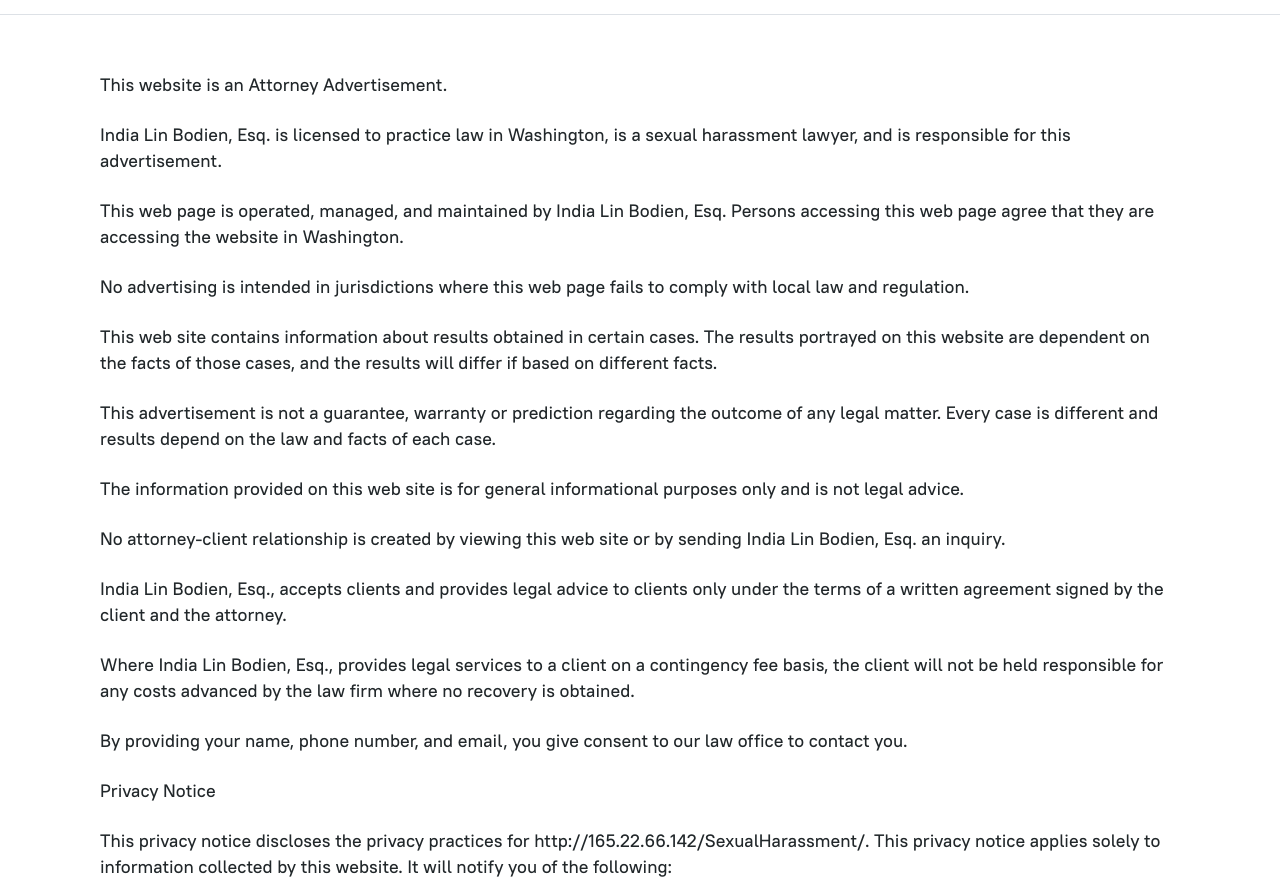
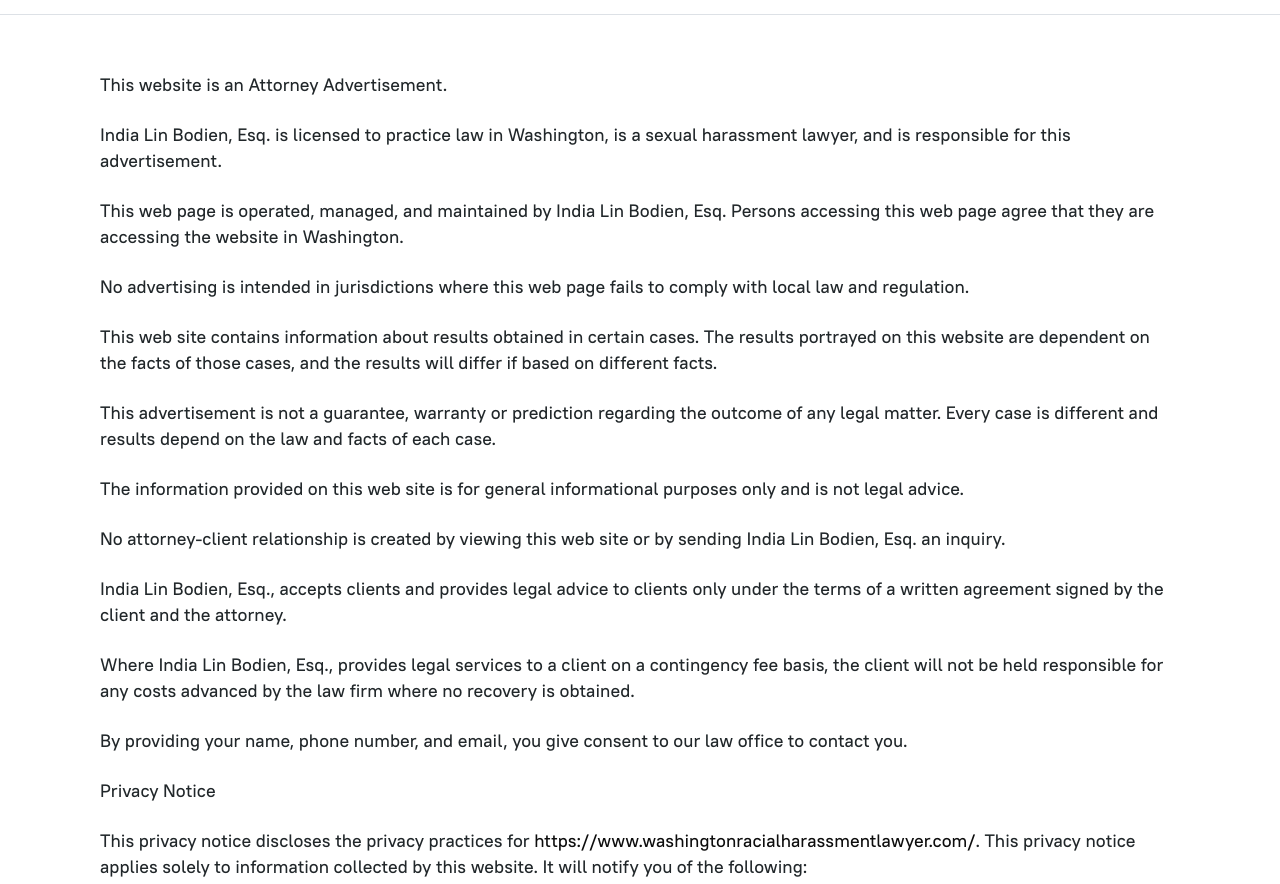
Before and after one commit to eliseworthy/wardlawyer, a plain HTML site: page disclaimer.html in a window 1280 px wide. Shown: the part 68-952 px from the top of the page. Drawn offline with Linux system fonts and the light colour scheme.

Commit message:
modifies disclaimer url

```diff
--- a/disclaimer.html
+++ b/disclaimer.html
@@ -54,7 +54,7 @@
 						<span class="spanish">Al proporcionar su nombre, número de teléfono y correo electrónico, usted da su consentimiento a nuestra oficina legal para ponerse en contacto con usted.</span></p>
 						<p><span class="english">Privacy Notice</span><span class="spanish">Aviso de privacidad</span></p>
 						<p>
-							<span class="english">This privacy notice discloses the privacy practices for http://165.22.66.142/SexualHarassment/. This privacy notice applies solely to information collected by this website. It will notify you of the following:</span><span class="spanish">Este aviso de privacidad revela las prácticas de privacidad de http://165.22.66.142/SexualHarassment/. Este aviso de privacidad se aplica únicamente a la información recopilada por este sitio web. Le notificará lo siguiente:</span>
+							<span class="english">This privacy notice discloses the privacy practices for <a href="https://www.washingtonracialharassmentlawyer.com/"> https://www.washingtonracialharassmentlawyer.com/</a>. This privacy notice applies solely to information collected by this website. It will notify you of the following:</span><span class="spanish">Este aviso de privacidad revela las prácticas de privacidad de http://165.22.66.142/SexualHarassment/. Este aviso de privacidad se aplica únicamente a la información recopilada por este sitio web. Le notificará lo siguiente:</span>
 							<ol>
 								<li>
 									<span class="english">What personally identifiable information is collected from you through the website, how it is used and with whom it may be shared.</span>
```
